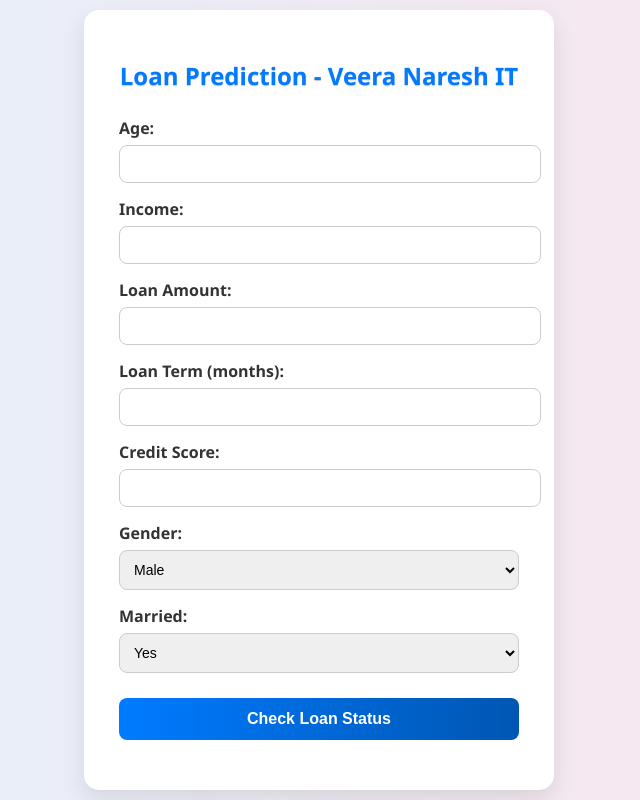
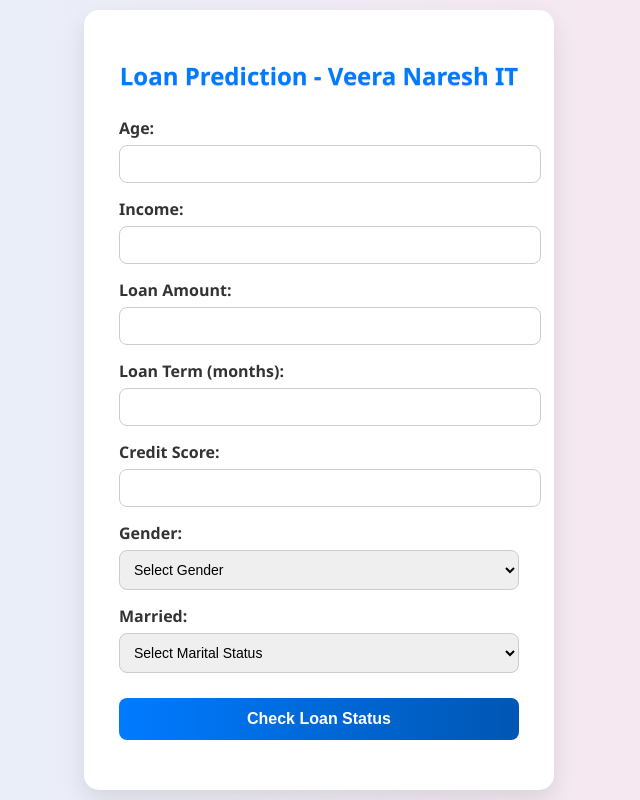
Before and after one commit to vardhan1228/MLOPS-APP, a Flask app: page / in a window 1280 px wide. Shown: the whole page, without its empty margins (321-961 px from the left). Run offline with Flask 3, Linux system fonts and the light colour scheme.

Commit message:
Update form.html

```diff
--- a/templates/form.html
+++ b/templates/form.html
@@ -111,12 +111,14 @@
 
         <label for="gender">Gender:</label>
         <select name="gender" required>
+            <option value="" disabled selected>Select Gender</option>
             <option value="male">Male</option>
             <option value="female">Female</option>
         </select>
 
         <label for="married">Married:</label>
         <select name="married" required>
+            <option value="" disabled selected>Select Marital Status</option>
             <option value="yes">Yes</option>
             <option value="no">No</option>
         </select>
```
